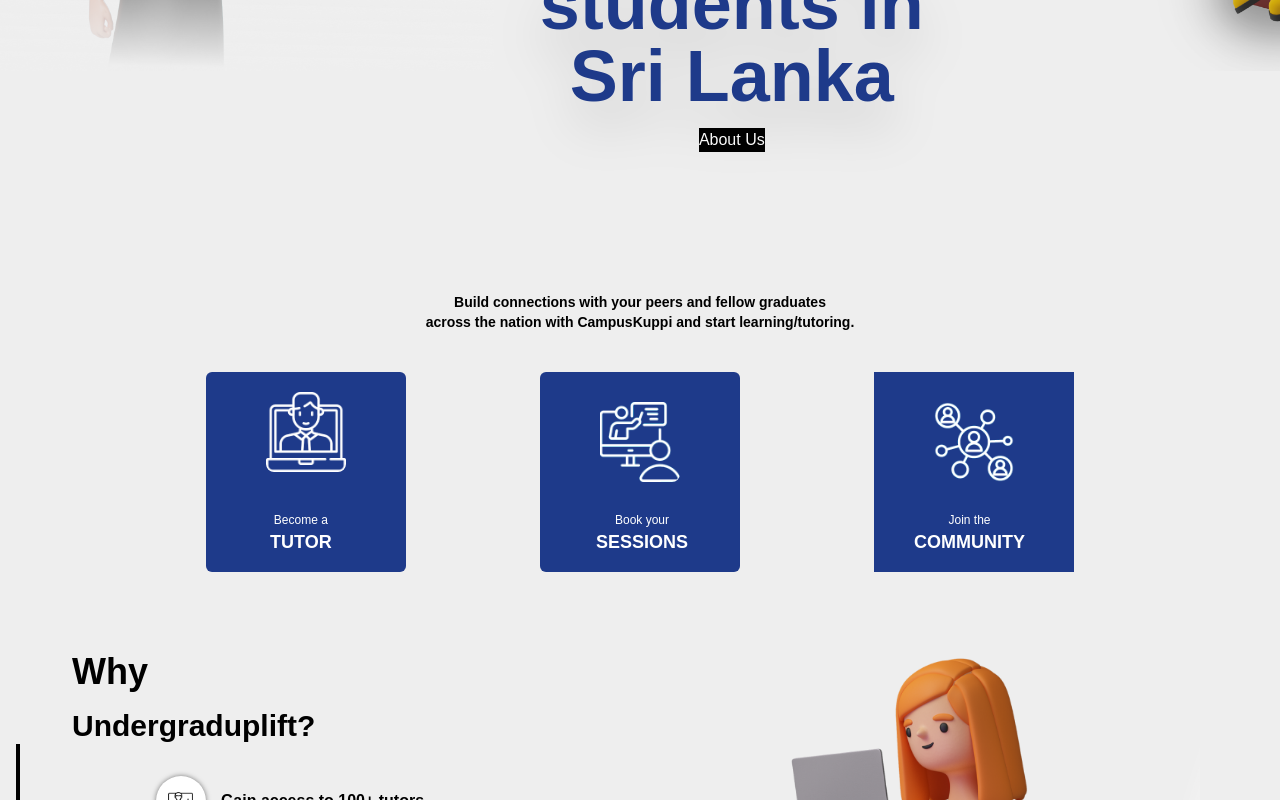
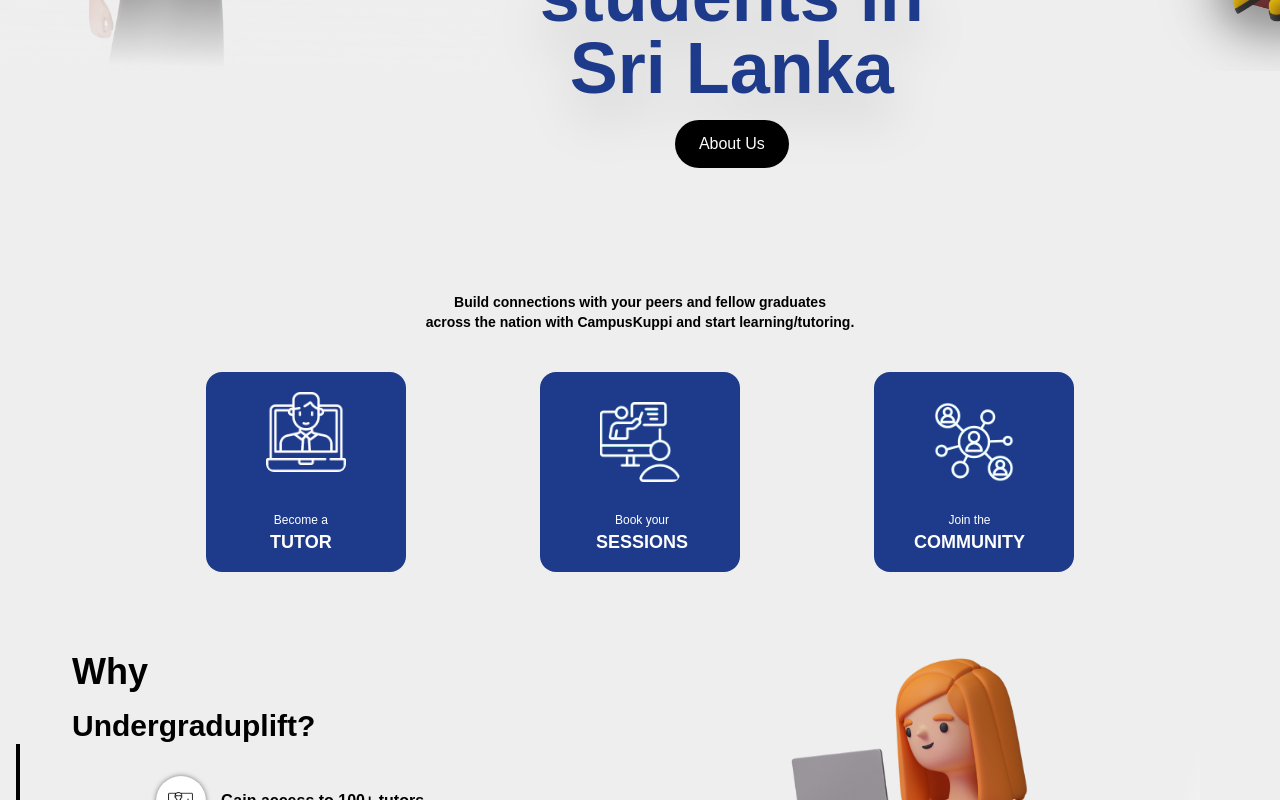
Before and after one commit to AhamedAmhar06/SDGP-SE-66, a React (Create React App) app in the folder client/: page /home in a window 1280 px wide. Shown: the part 600-1400 px from the top of the page. Built offline with nearby package versions, Linux system fonts and the light colour scheme; no server answers.

Commit message:
faq part centerd to any display size

```diff
--- a/client/src/pages/Home.jsx
+++ b/client/src/pages/Home.jsx
@@ -58,8 +58,8 @@
       height: '50%',
       objectFit: 'cover',
       position: 'absolute',
-      borderRadius: '4%', // You can try adjusting this value or use 'clip-path' below
-      clipPath: 'circle(100%)', // Use this to create a circular shape without cutting off corners
+      borderRadius: '4%',
+      clipPath: 'circle(100%)',
       transition: 'box-shadow 0.3s ease, transform 0.3s ease',
       bottom: '19%',
       left: '25%',
@@ -110,7 +110,9 @@
     </span>
   </h1>
 
-  <button className='bg-black text-white mt-4 mb-4'>About Us</button>
+  <button className='bg-black text-white rounded-full mt-4 mb-2 px-6 py-3 w-8px'>About Us</button>
+
+
 </div>
         </div>
 
@@ -136,7 +138,7 @@
 
 
 {/* Blue Square 1 */}
-<div className='w-[200px] h-[200px] bg-blue-900 rounded-md relative overflow-hidden transition-transform transform hover:scale-110'>
+<div className='w-[200px] h-[200px] bg-blue-900 rounded-2xl relative overflow-hidden transition-transform transform hover:scale-110'>
   <img
     src={tutormf}
     alt='Tutoring Session Image'
@@ -158,7 +160,7 @@
 </div>
 
 {/* Blue Square 2 */}
-<div className='w-[200px] h-[200px] bg-blue-900 rounded-md relative overflow-hidden transition-transform transform hover:scale-110'>
+<div className='w-[200px] h-[200px] bg-blue-900 rounded-2xl relative overflow-hidden transition-transform transform hover:scale-110'>
   <img
     src={sessionmf}
     alt='Online Learning Image'
@@ -180,7 +182,7 @@
 </div>
 
 {/* Blue Square 3 */}
-<div className='w-[200px] h-[200px] bg-blue-900 rounded-3x1 relative overflow-hidden transition-transform transform hover:scale-110'>
+<div className='w-[200px] h-[200px] bg-blue-900 rounded-2xl relative overflow-hidden transition-transform transform hover:scale-110'>
   <img
     src={communitymf}
     alt='Communities Image'
@@ -391,16 +393,16 @@
 </div>
 
   {/* FAQ part */}
-      <div className='text-center'>
+<div className='text-center mx-auto'>
   <h1 className='text-4xl font-bold mb-20 text-blue-900'>
     Frequently Asked Questions <span className="text-black font-bold">(FAQ)</span>
   </h1>
       </div>
 
    {/* How does undergrad uplift Work? */}
-      <div className='bg-gray-100 flex shadow-lg p-8 rounded-md relative' style={{ border: '2px solid black', borderRadius: '12px', width: '900px', height: 'auto', marginLeft: '240px' }}>
+  <div className='bg-gray-100 flex shadow-lg p-8 rounded-md relative mx-auto' style={{ border: '2px solid black', borderRadius: '12px', width: '900px', height: 'auto', marginBottom: '40px' }}>
     <div className='text-center'>
-          <div className="flex justify-between items-center mb-4">
+      <div className="flex justify-center items-center mb-4">
         <h2 className='text-2xl font-bold'>How does undergrad uplift Work?</h2>
         <button onClick={toggleMinimize} className='text-blue-900 focus:outline-none'>
           {isMinimized ? '▼' : '▲'}
@@ -408,14 +410,15 @@
       </div>
       {!isMinimized && (
         <p className='text-gray-700'>
-              we are a form of collaborative learning where students of similar academic levels are paired to work together. The tutor helps the peer by providing explanations, feedback, and academic assistance. Both parties benefit as the tutor reinforces their knowledge and skills while the student gains a better understanding of the subject matter. Kuppi tutoring is a beneficial learning strategy, especially in small groups for students who require unique preference of the subject.
+          We are a form of collaborative learning where students of similar academic levels are paired to work together. The tutor helps the peer by providing explanations, feedback, and academic assistance. Both parties benefit as the tutor reinforces their knowledge and skills while the student gains a better understanding of the subject matter. Kuppi tutoring is a beneficial learning strategy, especially in small groups for students who require a unique preference for the subject.
         </p>
       )}
     </div>
   </div>
 
+
       {/* How to Book A Session part */}
-      <div className='bg-gray-100 flex shadow-lg p-8 rounded-md relative mt-8' style={{ border: '2px solid black', borderRadius: '12px', width: '900px', height: 'auto', marginLeft: '240px' }}>
+      <div className='bg-gray-100 flex shadow-lg p-8 rounded-md relative mx-auto' style={{ border: '2px solid black', borderRadius: '12px', width: '900px', height: 'auto',marginBottom: '40px'  }}>
         <div className='w-full'>
           <div className="flex justify-between items-center mb-4">
             <h2 className='text-2xl font-bold'>How to Book A Session</h2>
@@ -470,7 +473,7 @@
       </div>
 
       {/* How to Become a Tutor part */}
-      <div className='bg-gray-100 flex shadow-lg p-8 rounded-md relative mt-8' style={{ border: '2px solid black', borderRadius: '12px', width: '900px', height: '', marginLeft: '240px' }}>
+      <div className='bg-gray-100 flex shadow-lg p-8 rounded-md relative mx-auto' style={{ border: '2px solid black', borderRadius: '12px', width: '900px', height: 'auto',marginBottom: '40px'  }}>
         <div className='w-full'>
           <div className="flex justify-between items-center mb-4">
             <h2 className='text-2xl font-bold'>How to Become a Tutor?</h2>
@@ -490,7 +493,7 @@
       </div>
 
       {/* How Does the Post Bank Work? part */}
-      <div className='bg-gray-100 flex shadow-lg p-8 rounded-md relative my-8' style={{ border: '2px solid black', borderRadius: '12px', width: '900px', height: 'auto', marginLeft: '240px' }}>
+      <div className='bg-gray-100 flex shadow-lg p-8 rounded-md relative mx-auto' style={{ border: '2px solid black', borderRadius: '12px', width: '900px', height: 'auto',marginBottom: '40px'  }}>
         <div className='w-full'>
           <div className="flex justify-between items-center mb-4">
             <h2 className='text-2xl font-bold'>How Does the Post Bank Work?</h2>
```
Lines whose indentation alone changed are shown as unchanged.
